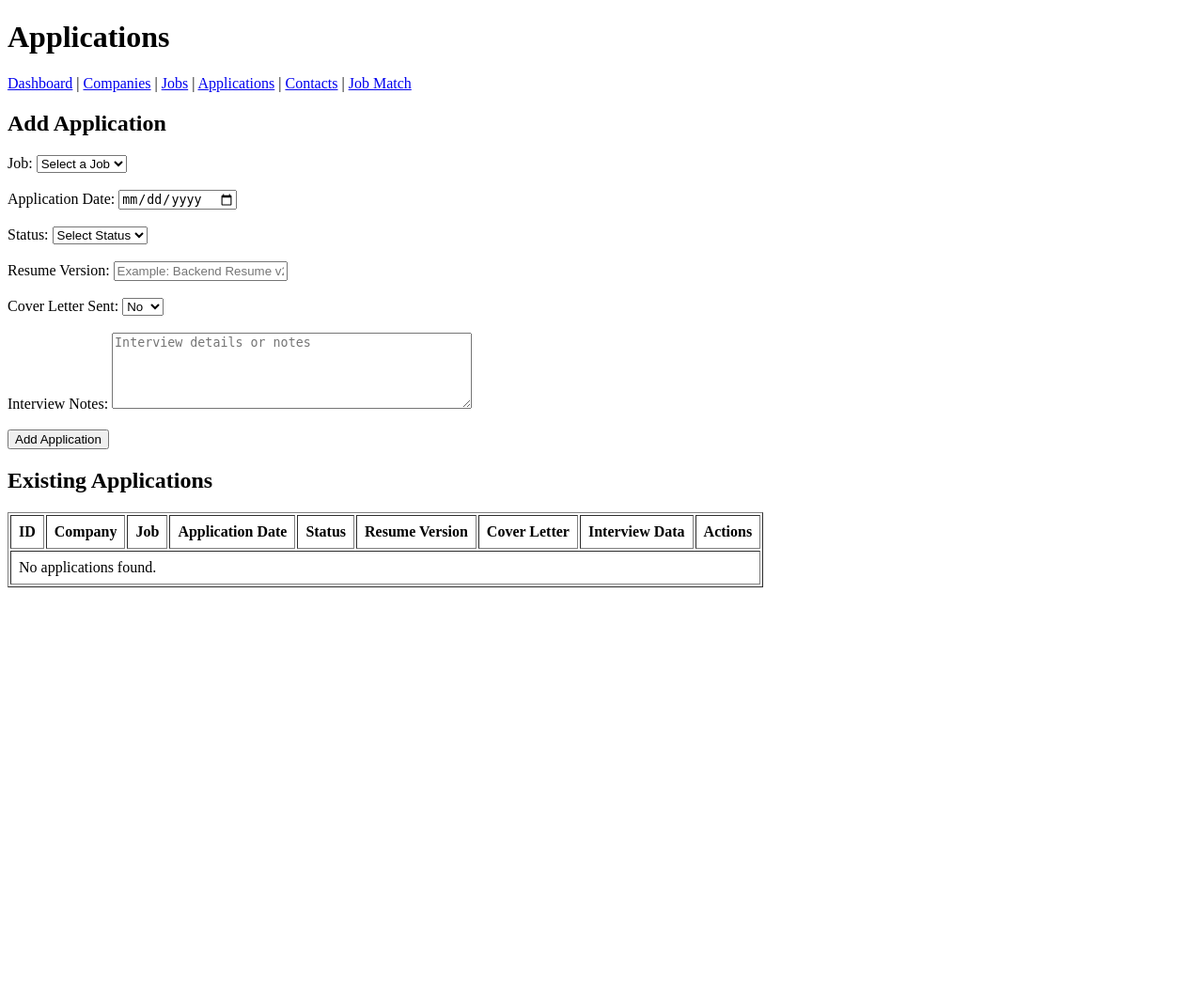
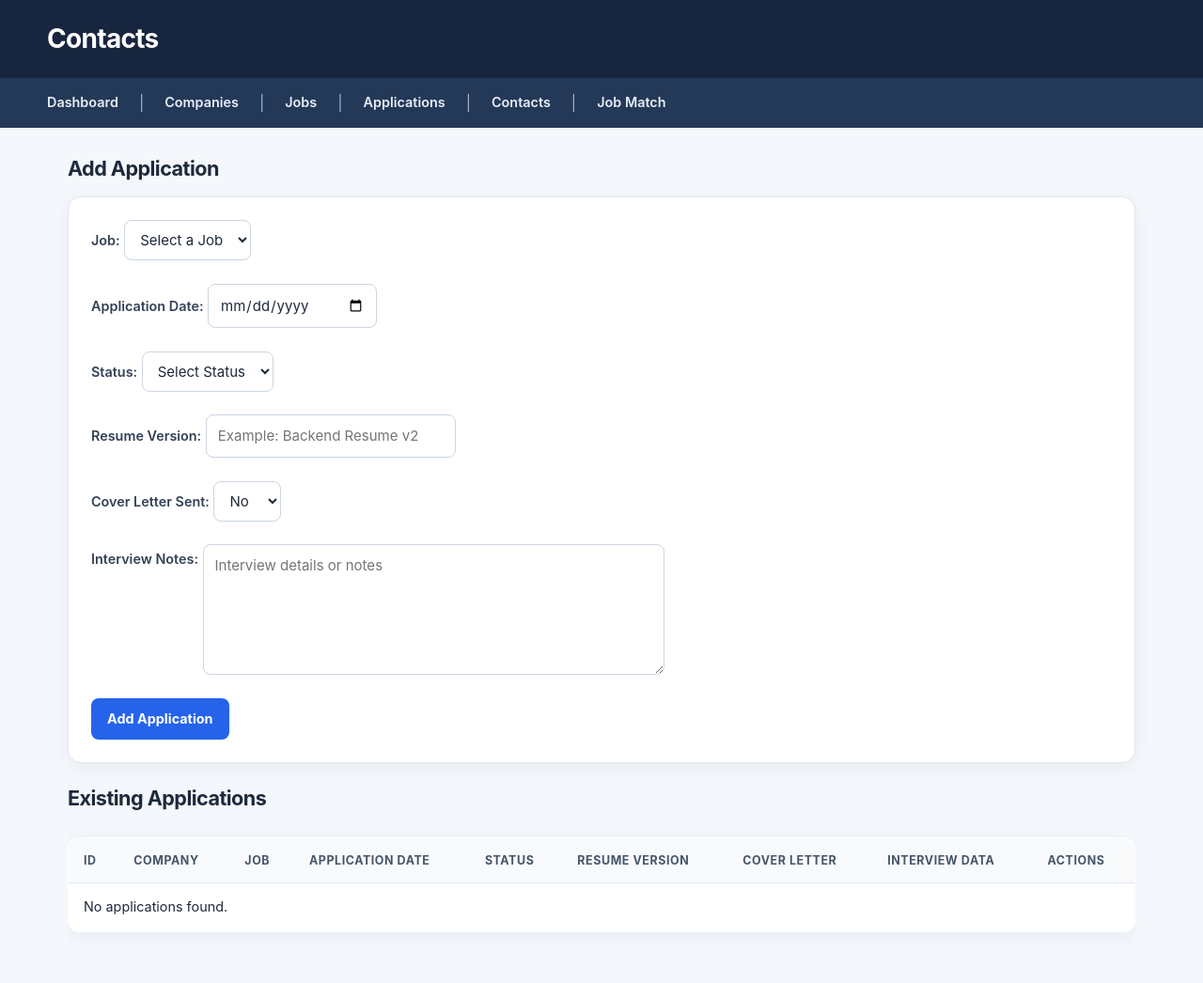
Before and after one commit to johnb2005/job-application-tracker, a Flask app: page /applications in a window 1280 px wide. Shown: the whole page at 94% size. Before the commit the page ends 625 px from the top, so only its background shows below. Run offline with Flask 3, Linux system fonts and the light colour scheme; data that the repository does not hold is empty.

Commit message:
Added CSS syling, a base html template for navigation, updated AIUSAGE.MD and README.MD

```diff
--- a/static/style.css
+++ b/static/style.css
@@ -0,0 +1,404 @@
+/* Job Application Tracker — shared stylesheet */
+:root{
+    --navy:#17253e;
+    --navy-2:#243957;
+    --blue:#2563eb;
+    --blue-hover:#1d4ed8;
+    --background:#f4f7fb;
+    --surface:#fff;
+    --text:#1e293b;
+    --muted:#64748b;
+    --border:#e2e8f0;
+    --green:#15803d;
+    --red:#b91c1c;
+    --shadow:0 5px 20px rgba(20,35,60,.055)
+}
+*{box-sizing:border-box}
+html{
+    font-family:Inter,-apple-system,BlinkMacSystemFont,"Segoe UI",Arial,sans-serif;
+    color:var(--text);
+    background:var(--background)
+}
+body{margin:0;
+    min-height:100vh;
+    line-height:1.55
+}
+h1,h2,h3{
+    line-height:1.25;
+    letter-spacing:-.025em
+}
+h1{
+    font-size:1.75rem;
+    margin:0
+}
+h2{
+    font-size:1.35rem;
+    margin:0 0 1rem
+}
+h3{
+    font-size:1.05rem;margin:0 0 .75rem
+}
+p{
+    margin:.65rem 0
+}
+a{
+    color:var(--blue);
+    text-decoration:none
+}
+a:hover{
+    text-decoration:underline
+}
+/* Header and navigation work with existing plain HTML templates */
+body>h1,body>header{
+    background:var(--navy);
+    color:#fff;
+    padding:24px max(24px,calc((100vw - 1180px)/2));
+    margin:0
+}
+body>header h1{
+    color:#fff
+}
+body>nav,body>header+nav{
+    background:var(--navy-2);
+    padding:14px max(24px,calc((100vw - 1180px)/2));
+    display:flex;
+    flex-wrap:wrap;
+    gap:8px 22px;
+    align-items:center;
+    color:#9fb2d0
+}
+body>nav a,body>header+nav a{
+    color:#e8eef8;
+    font-weight:600;
+    font-size:.9rem
+}
+body>nav a:hover,body>header+nav a:hover{
+    color:#fff
+}
+/* Existing templates use direct children rather than a main wrapper */
+body>h2,body>h3,body>p,body>form,body>table,body>ul,body>hr,body>section,body>div,body>main{
+    max-width:1180px;
+    margin-left:auto;
+    margin-right:auto
+}
+body>h2{
+    margin-top:32px;
+    margin-bottom:14px;
+    padding:0 22px
+}
+body>h3{
+    margin-top:25px;
+    padding:0 22px
+}
+body>p{
+    padding:0 22px;color:var(--muted)
+}
+body>hr{
+    border:0;
+    border-top:1px solid var(--border);
+    margin-top:25px;margin-bottom:25px
+}
+body>main{
+    padding:30px 22px
+}
+main h2{
+    margin-top:0
+}
+/* Forms */
+body>form,main>form,section>form,.form-panel{
+    background:var(--surface);
+    border:1px solid var(--border);
+    border-radius:14px;
+    padding:24px;
+    box-shadow:var(--shadow);
+    margin-top:16px;
+    margin-bottom:24px
+}
+form label{
+    display:inline-block;
+    font-size:.9rem;
+    font-weight:600;color:#334155;
+    margin:5px 0 7px
+}
+input,select,textarea{
+    font:inherit;
+    font-size:.94rem;color:var(--text);
+    background:#fff;
+    border:1px solid #cbd5e1;
+    border-radius:8px;
+    padding:10px 12px;
+    max-width:100%;
+    min-height:42px;
+    transition:border-color .15s,box-shadow .15s
+}
+input:focus,select:focus,textarea:focus{
+    outline:0;
+    border-color:var(--blue);
+    box-shadow:0 0 0 3px rgba(37,99,235,.12)
+}
+textarea{
+    min-height:90px;
+    resize:vertical;
+    vertical-align:top
+}
+input[type="checkbox"],input[type="radio"]{
+    min-height:auto;
+    accent-color:var(--blue)
+}
+input[type="date"]{
+    min-width:180px
+}
+button,input[type="submit"],.btn{
+    font:inherit;
+    font-size:.9rem;
+    font-weight:650;
+    cursor:pointer;
+    background:var(--blue);
+    color:#fff;
+    border:1px solid transparent;
+    border-radius:8px;
+    padding:10px 16px;
+    min-height:40px;
+    transition:background .15s,transform .15s
+}
+button:hover,input[type="submit"]:hover,.btn:hover{
+    background:var(--blue-hover);
+    text-decoration:none
+}
+button:active{
+    transform:translateY(1px)
+}
+button:focus-visible,a:focus-visible{
+    outline:3px solid #93c5fd;
+    outline-offset:3px
+}
+button:disabled{
+    opacity:.55;
+    cursor:not-allowed
+}
+/* Data tables */
+table{
+    width:calc(100% - 44px);
+    max-width:1136px;
+    border-collapse:separate;
+    border-spacing:0;
+    background:#fff;
+    border:1px solid var(--border);
+    border-radius:12px;
+    overflow:hidden;
+    box-shadow:var(--shadow);
+    margin-top:12px;
+    margin-bottom:24px;
+    font-size:.9rem
+}
+table[border]{
+    border:1px solid var(--border)
+}
+th,td{
+    padding:13px 15px;
+    text-align:left;
+    vertical-align:middle;
+    border:0;
+    border-bottom:1px solid var(--border);overflow-wrap:anywhere
+}
+th{
+    background:#f8fafc;
+    color:#475569;
+    font-size:.78rem;
+    text-transform:uppercase;
+    letter-spacing:.045em;
+    font-weight:700
+}
+tr:last-child td{
+    border-bottom:0
+}
+tbody tr:hover{
+    background:#f8fbff
+}
+td form{
+    display:inline!important;
+    margin:0 0 0 7px!important;
+    padding:0!important;
+    background:transparent!important;
+    border:0!important;
+    box-shadow:none!important
+}
+td button{
+    background:#fff;
+    color:var(--red);
+    border:1px solid #fecaca;
+    padding:6px 11px;
+    min-height:32px;
+    font-size:.82rem
+}
+td button:hover{
+    background:#fef2f2
+}
+td a{
+    font-weight:600
+}
+/* Links and status pills that can be adopted incrementally */
+.action-links{
+    display:flex;
+    flex-wrap:wrap;
+    gap:12px
+}
+.action-links a{
+    background:var(--blue);
+    color:#fff;
+    padding:10px 16px;
+    border-radius:8px;
+    font-weight:600
+}
+.action-links a:hover{
+    background:var(--blue-hover);
+    text-decoration:none
+}
+.card,.panel{
+    background:var(--surface);
+    border:1px solid var(--border);
+    border-radius:14px;
+    padding:22px;
+    box-shadow:var(--shadow)
+}
+.stats-grid{
+    display:grid;
+    grid-template-columns:repeat(4,minmax(0,1fr));
+    gap:16px;
+    margin:20px 0 28px
+}
+.stat-card{
+    background:#fff;border:1px solid var(--border);
+    border-radius:14px;
+    padding:20px;
+    box-shadow:var(--shadow)
+}
+.stat-card h3{
+    font-size:.88rem;color:var(--muted);
+    font-weight:600;
+    margin:0 0 12px
+}
+.stat-card .number{
+    font-size:2rem;
+    font-weight:750;
+    color:var(--navy);
+    margin:0
+}
+.status{
+    display:inline-block;
+    padding:4px 9px;
+    border-radius:999px;
+    background:#eff6ff;
+    color:#1d4ed8;
+    font-weight:650;
+    font-size:.78rem
+}
+.status-applied{
+    background:#8997aa;
+    color:#1d4ed8
+}
+.status-screening{
+    background:#f0fdfa;
+    color:#0f766e
+}.status-interview{
+    background:#fff7ed;
+    color:#c2410c
+}
+.status-offer{
+    background:#f0fdf4;
+    color:#15803d
+}
+.status-rejected{
+    background:#fef2f2;
+    color:#b91c1c
+}
+.status-withdrawn{
+    background:#f1f5f9;
+    color:#475569
+}
+.match-track{
+    height:9px;
+    border-radius:99px;
+    background:#e2e8f0;
+    overflow:hidden;
+    min-width:90px
+}
+.match-fill{
+    height:100%;
+    background:#16a34a;
+    border-radius:99px
+}
+/* Lists and flash messages */
+body>ul{
+    padding:16px 24px 16px 44px;
+    background:#fff;
+    border:1px solid var(--border);
+    border-radius:12px;
+    box-shadow:var(--shadow)
+}
+body>ul li{margin:7px 0}
+.flash,.alert{
+    padding:12px 16px;
+    border-radius:9px;
+    background:#eff6ff;
+    border:1px solid #bfdbfe;
+    color:#1e40af;
+    margin:12px 0
+}
+/* Responsive layout */
+@media(max-width:850px){.stats-grid{grid-template-columns:repeat(2,minmax(0,1fr))}table{display:block;overflow-x:auto;white-space:nowrap}td{white-space:normal;min-width:100px}}
+@media(max-width:550px){body>h1,body>header{padding:20px}body>nav,body>header+nav{padding:12px 20px;gap:10px 16px}.stats-grid{grid-template-columns:1fr}body>form,main>form{margin-left:16px;margin-right:16px;padding:18px}body>h2,body>h3,body>p{padding-left:16px;padding-right:16px}table{width:calc(100% - 32px)}input,select,textarea{width:100%}}
+
+/* Prevent wide tables from squeezing columns */
+
+.table-container {
+    width: 100%;
+    overflow-x: auto;
+    border-radius: 12px;
+}
+
+.table-container table {
+    width: 100%;
+    min-width: 1100px;
+    border-collapse: collapse;
+}
+
+.table-container th,
+.table-container td {
+    padding: 14px 16px;
+    vertical-align: middle;
+    word-break: normal;
+    overflow-wrap: normal;
+}
+
+.table-container th {
+    white-space: nowrap;
+}
+
+.table-container td:first-child {
+    white-space: nowrap;
+}
+
+/* Keep Edit and Delete side by side */
+
+.actions {
+    display: flex;
+    align-items: center;
+    gap: 12px;
+    white-space: nowrap;
+}
+
+.actions a,
+.actions button {
+    white-space: nowrap;
+    flex-shrink: 0;
+}
+
+.actions form {
+    display: inline;
+    margin: 0;
+    padding: 0;
+    background: transparent;
+    border: none;
+    box-shadow: none;
+}
--- a/templates/applications.html
+++ b/templates/applications.html
@@ -1,28 +1,12 @@
 
-<!DOCTYPE html>
-<html lang="en">
-<head>
-    <meta charset="UTF-8">
-    <title>Applications</title>
-</head>
-<body>
+{% extends "base.html" %}
 
-    <h1>Applications</h1>
+{% block title %}Contacts{% endblock %}
 
-    <nav>
-        <a href="{{ url_for('dashboard') }}">Dashboard</a> |
-        <a href="{{ url_for('companies') }}">Companies</a> |
-        <a href="{{ url_for('jobs') }}">Jobs</a> |
-        <a href="{{ url_for('applications') }}">Applications</a> |
-        <a href="{{ url_for('contacts') }}">Contacts</a> |
-        <a href="{{ url_for('job_match') }}">Job Match</a>
-    </nav>
+{% block page_title %}Contacts{% endblock %}
 
-    {% with messages = get_flashed_messages() %}
-        {% for message in messages %}
-            <p>{{ message }}</p>
-        {% endfor %}
-    {% endwith %}
+{% block content %}
+
 
     <h2>Add Application</h2>
 
@@ -97,6 +81,7 @@
     </form>
 
     <h2>Existing Applications</h2>
+    <div class="table-container">
 
     <table border="1" cellpadding="8">
         <thead>
@@ -134,6 +119,7 @@
                     <td>{{ application.interview_data or 'N/A' }}</td>
 
                     <td>
+                     <div class="actions">
                         <a href="{{ url_for('edit_application', application_id=application.application_id) }}">
                             Edit
                         </a>
@@ -141,11 +127,11 @@
                         <form
                             action="{{ url_for('delete_application', application_id=application.application_id) }}"
                             method="POST"
-                            style="display: inline;"
                             onsubmit="return confirm('Are you sure you want to delete this application?');"
                         >
                             <button type="submit">Delete</button>
                         </form>
+                        </div>
                     </td>
                 </tr>
             {% else %}
@@ -155,6 +141,5 @@
             {% endfor %}
         </tbody>
     </table>
-
-</body>
-</html>
+    </div>
+    {% endblock %}
--- a/templates/base.html
+++ b/templates/base.html
@@ -0,0 +1,40 @@
+
+<!DOCTYPE html>
+<html lang="en">
+
+<head>
+    <meta charset="UTF-8">
+    <meta name="viewport" content="width=device-width, initial-scale=1.0">
+
+    <title>{% block title %}Job Application Tracker{% endblock %}</title>
+
+    <link rel="stylesheet"
+          href="{{ url_for('static', filename='style.css') }}">
+</head>
+
+<body>
+
+    <h1>{% block page_title %}Job Application Tracker{% endblock %}</h1>
+
+    <nav>
+        <a href="{{ url_for('dashboard') }}">Dashboard</a> |
+        <a href="{{ url_for('companies') }}">Companies</a> |
+        <a href="{{ url_for('jobs') }}">Jobs</a> |
+        <a href="{{ url_for('applications') }}">Applications</a> |
+        <a href="{{ url_for('contacts') }}">Contacts</a> |
+        <a href="{{ url_for('job_match') }}">Job Match</a>
+    </nav>
+
+    {% with messages = get_flashed_messages() %}
+        {% for message in messages %}
+            <p>{{ message }}</p>
+        {% endfor %}
+    {% endwith %}
+
+    <main>
+        {% block content %}
+        {% endblock %}
+    </main>
+
+</body>
+</html>
--- a/templates/edit_application.html
+++ b/templates/edit_application.html
@@ -4,6 +4,8 @@
 <head>
     <meta charset="UTF-8">
     <title>Edit Application</title>
+    <link rel="stylesheet" href="{{ url_for('static', filename='style.css') }}">
+
 </head>
 <body>
 
--- a/templates/edit_company.html
+++ b/templates/edit_company.html
@@ -3,6 +3,8 @@
 <head>
     <meta charset="UTF-8">
     <title>Edit Company</title>
+    <link rel="stylesheet" href="{{ url_for('static', filename='style.css') }}">
+
 </head>
 <body>
 
--- a/templates/edit_contact.html
+++ b/templates/edit_contact.html
@@ -4,6 +4,8 @@
 <head>
     <meta charset="UTF-8">
     <title>Edit Contact</title>
+    <link rel="stylesheet" href="{{ url_for('static', filename='style.css') }}">
+
 </head>
 <body>
 
--- a/templates/edit_job.html
+++ b/templates/edit_job.html
@@ -4,6 +4,8 @@
 <head>
     <meta charset="UTF-8">
     <title>Edit Job</title>
+    <link rel="stylesheet" href="{{ url_for('static', filename='style.css') }}">
+
 </head>
 <body>
 
--- a/templates/job_match.html
+++ b/templates/job_match.html
@@ -5,6 +5,8 @@
 <head>
     <meta charset="UTF-8">
     <title>Job Match</title>
+    <link rel="stylesheet" href="{{ url_for('static', filename='style.css') }}">
+
 </head>
 
 <body>
```
Also changed, not shown: AI_USAGE.MD (+25 -2 lines), templates/companies.html (+5 -24 lines), templates/contacts.html (+12 -24 lines), templates/dashboard.html (+5 -22 lines), templates/jobs.html (+6 -24 lines), README.md.
